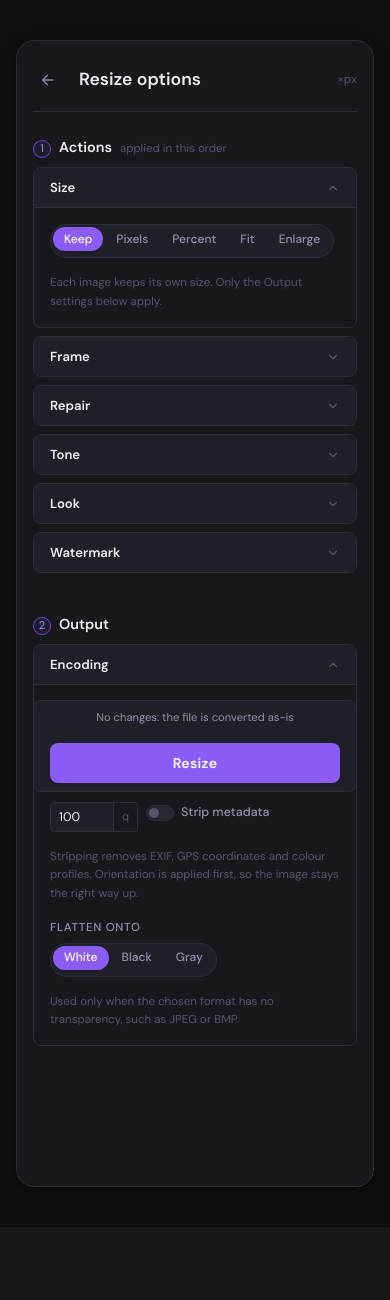
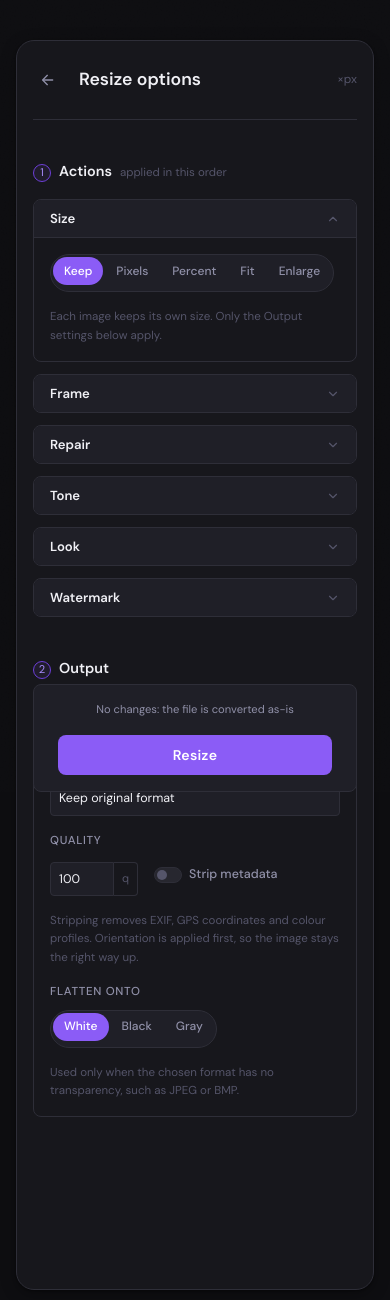
Before and after one commit to Tiritibambix/ImaGUIck, a Flask app: template templates/resize.html in a window 390 px wide. Shown: the part 52-1352 px from the top of the page. Before the commit the page ends 1249 px from the top, so only its background shows below. Run offline with Flask 3, Linux system fonts and the light colour scheme; the template is opened without the code that fills it, so the values that code supplies are empty; some libraries are stand-ins or nearby versions.

Commit message:
style(ui): restore the card padding and give the options room to breathe
The options page felt cramped because the refactor dropped a cushion without
replacing it. .resize-card used to carry padding: var(--sp-xl) and each
.section-block added its own inside it; removing the sections left the groups
flush against the card border, since base.html's .card sets no padding and
only the phone media query still set any.

Restore it and take a full pass over the vertical rhythm, staying on the
existing spacing scale: 40px on the card, 24px of header padding with 40px
before the content, 24px inside each group with the same gap between fields,
a taller summary aligned to that padding, 12px between groups instead of 8,
and 40px before the run bar. Controls go from 30px to 34px tall, which also
relaxes the pills and inputs.

Tooltips could still land off screen. The previous width clamp did not help,
because the problem is that a tooltip is centred on its own button: near
either edge of a narrow viewport, centring pushes it out whatever its width,
and no pure-CSS rule can detect that. The transform now carries a --tip-nudge
custom property that the options script sets after measuring, so a tooltip
that already fits stays centred and one that would overflow is offset back on
screen. The property defaults to 0, so behaviour without script is unchanged.

Measured in a browser against the real stylesheets: no horizontal overflow at
375px, no group clipping a tooltip, and no tooltip landing off screen.

```diff
--- a/templates/_resize_form_fields.html
+++ b/templates/_resize_form_fields.html
@@ -393,6 +393,33 @@
         }
     }
 
+    // A tooltip is centred on its own button, which puts it off the edge for
+    // any control near the left or right of a narrow viewport. Measure it when
+    // it is about to show and offset it back on screen; --tip-nudge defaults
+    // to 0, so without this the tooltip is simply centred as before.
+    function nudgeTip(btn) {
+        btn.style.removeProperty('--tip-nudge');
+        const width = parseFloat(getComputedStyle(btn, '::after').width);
+        if (!width) return;
+        const box = btn.getBoundingClientRect();
+        const centre = box.left + box.width / 2;
+        const margin = 8;
+        let nudge = 0;
+        if (centre - width / 2 < margin) {
+            nudge = margin - (centre - width / 2);
+        } else if (centre + width / 2 > window.innerWidth - margin) {
+            nudge = (window.innerWidth - margin) - (centre + width / 2);
+        }
+        if (nudge) btn.style.setProperty('--tip-nudge', nudge.toFixed(1) + 'px');
+    }
+
+    for (const event of ['pointerover', 'focusin']) {
+        form.addEventListener(event, (e) => {
+            const btn = e.target.closest && e.target.closest('.tip');
+            if (btn) nudgeTip(btn);
+        });
+    }
+
     function refresh() { applyReveals(); applySummaries(); }
     form.addEventListener('input', refresh);
     form.addEventListener('change', refresh);
--- a/templates/_resize_options_styles.html
+++ b/templates/_resize_options_styles.html
@@ -7,15 +7,21 @@
     .resize-card {
         max-width: 760px;
         margin: 0 auto;
-        --control-h: 30px;
+        /* base.html's .card sets no padding, and the old layout got its
+           breathing room from .section-block's own padding. Removing those
+           sections left the groups flush against the card border, so the
+           cushion lives here now. */
+        padding: var(--sp-xl);
+        --control-h: 34px;
+        --group-gap: 12px;
     }
 
     .page-header {
         display: flex;
         align-items: center;
         gap: var(--sp-md);
-        padding-bottom: var(--sp-md);
-        margin-bottom: var(--sp-lg);
+        padding-bottom: var(--sp-lg);
+        margin-bottom: var(--sp-xl);
         border-bottom: 1px solid var(--surface-border);
     }
 
@@ -116,7 +122,7 @@
         display: flex;
         align-items: baseline;
         gap: var(--sp-sm);
-        margin: var(--sp-xl) 0 var(--sp-sm);
+        margin: var(--sp-xl) 0 var(--sp-md);
     }
     .stage:first-of-type { margin-top: 0; }
 
@@ -143,7 +149,7 @@
         border: 1px solid var(--surface-border);
         border-radius: var(--radius-md);
         background: var(--surface-card);
-        margin-bottom: var(--sp-sm);
+        margin-bottom: var(--group-gap);
         /* Deliberately NOT overflow:hidden. A tooltip is absolutely positioned
            against its own button and sits above it, so clipping the group cuts
            every tooltip in the first row in half. The summary carries its own
@@ -154,8 +160,8 @@
     .opt-group > summary {
         display: flex;
         align-items: center;
-        gap: var(--sp-sm);
-        padding: 9px var(--sp-md);
+        gap: var(--sp-md);
+        padding: var(--sp-md) var(--sp-lg);
         cursor: pointer;
         list-style: none;
         background: var(--surface-raised);
@@ -199,16 +205,16 @@
     .opt-group[open] > summary .og-sum { opacity: 0; }
 
     .og-body {
-        padding: var(--sp-md);
+        padding: var(--sp-lg);
         display: flex;
         flex-direction: column;
-        gap: var(--sp-md);
+        gap: var(--sp-lg);
         border-top: 1px solid var(--surface-border);
     }
 
     /* ---------- field scaffolding ---------- */
 
-    .field { display: flex; flex-direction: column; gap: 5px; min-width: 0; }
+    .field { display: flex; flex-direction: column; gap: var(--sp-sm); min-width: 0; }
 
     .field-label {
         display: flex;
@@ -443,8 +449,8 @@
     .format-note {
         display: flex;
         gap: var(--sp-sm);
-        padding: var(--sp-sm) var(--sp-md);
-        margin-top: var(--sp-md);
+        padding: var(--sp-md) var(--sp-lg);
+        margin-top: var(--sp-lg);
         border: 1px solid var(--surface-border);
         border-radius: var(--radius-md);
         background: var(--surface-card);
@@ -493,8 +499,8 @@
         align-items: center;
         justify-content: space-between;
         gap: var(--sp-md);
-        margin-top: var(--sp-lg);
-        padding: var(--sp-sm) var(--sp-md);
+        margin-top: var(--sp-xl);
+        padding: var(--sp-md) var(--sp-lg);
         border: 1px solid var(--surface-border);
         border-radius: var(--radius-md);
         background: var(--surface-raised);
@@ -513,18 +519,22 @@
 
     .run-bar .btn { flex-shrink: 0; }
 
-    /* The shared tooltip is a fixed 200px in base.html, which overflows a phone
-       once it is centred on an icon near either edge. Clamp it to the viewport
-       and let it wrap instead. */
+    /* The shared tooltip is a fixed 200px in base.html, centred on its button.
+       Centring is what pushes it off screen for any control near an edge, and
+       no width alone fixes that, so the transform carries a nudge the script
+       sets after measuring. Default 0, i.e. centred, when no script runs. */
     .og-body .tip::after,
     .opt-group .tip::after {
         width: min(220px, calc(100vw - 2.5rem));
         max-width: 220px;
+        transform: translateX(calc(-50% + var(--tip-nudge, 0px)));
     }
 
     @media (max-width: 480px) {
         .resize-card { padding: var(--sp-lg) var(--sp-md); }
-        .row { gap: var(--sp-sm); }
+        .og-body { padding: var(--sp-md); gap: var(--sp-md); }
+        .opt-group > summary { padding: var(--sp-sm) var(--sp-md); }
+        .row { gap: var(--sp-md); }
         .num input { width: 64px; }
         .run-bar { flex-direction: column; align-items: stretch; }
         .run-bar .btn { width: 100%; }
```
